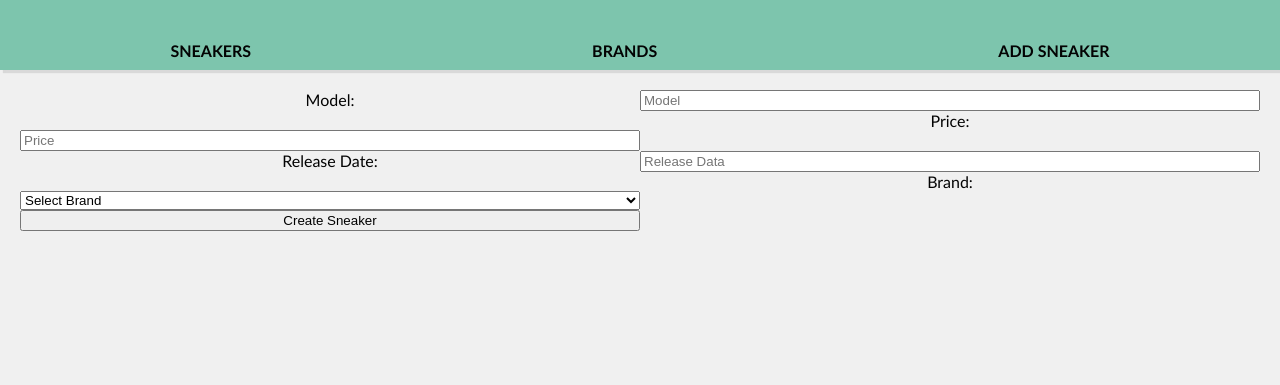
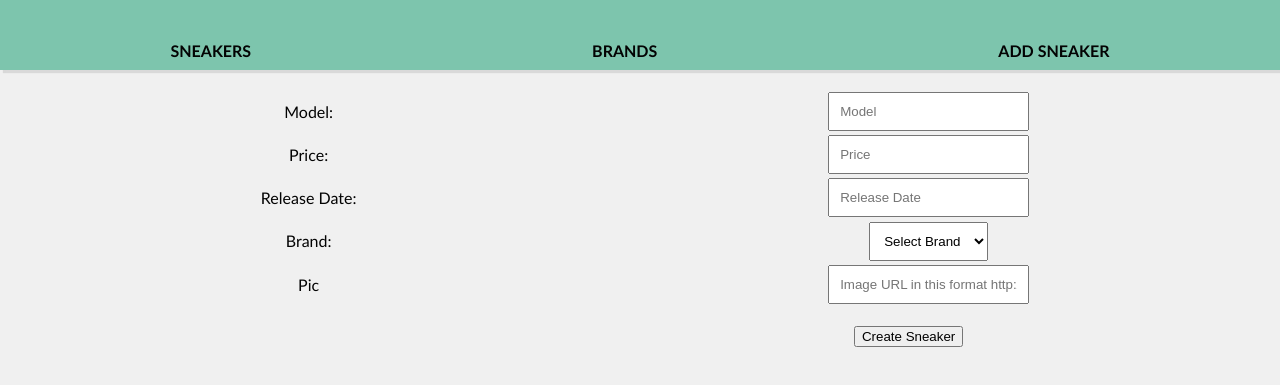
Before and after one commit to wbwilsoniv/sneekpeek, a React (Create React App) app in the folder client/: page / in a window 1280 px wide. Both pictures are taken after a click on the element "ADD SNEAKER". Shown: the part 213-598 px from the top of the page. Built offline with nearby package versions, Linux system fonts and the light colour scheme; no server answers.

Commit message:
added styling for edit and create sneaker as well as brands

```diff
--- a/client/src/components/BrandIndex.jsx
+++ b/client/src/components/BrandIndex.jsx
@@ -25,12 +25,11 @@ class BrandIndex extends Component {
                 {this.state.brands.map( brand => {
                     return (
                         <div className="single-brand" key={brand.id}>
-                            <h4>{brand.name}</h4>
+                            <h4 className="brandName">{brand.name}</h4>
                             <img src={brand.pic_url} className="brandLogo" />
-                            <span>{brand.founded}</span>
-                            <span>{brand.hq}</span>
-                            <p>{brand.about}</p>
-                            <hr />
+                            <h5 className="brandHq">HQ: {brand.hq}</h5>
+                            <h5 className="brandFounded">Founded in {brand.founded}</h5>
+                            <p className="brandDesc">{brand.about}</p>
                         </div>
                     )
                 })}
--- a/client/src/components/CreateSneaker.jsx
+++ b/client/src/components/CreateSneaker.jsx
@@ -38,48 +38,54 @@ class CreateSneaker extends Component {
         return (
             <div className="createSneakerFormDiv">
                 <form onSubmit={this.handleSneakSubmit}>
-                    <label>Model:</label>
+                <label className="modelLabel">Model:</label>
                     <input
                         type="text"
-                        name="model"
+                        className="modelInput"
                         required="required"
                         value={this.state.model}
                         onChange={this.handleChange}
                         placeholder="Model"
                     />
-                    <br />
-                    <label>Price:</label>
+                    <label className="priceLabel">Price:</label>
                     <input
                         type="number"
-                        name="price"
+                        className="priceInput"
                         required="required"
                         value={this.state.price}
                         onChange={this.handleChange}
                         placeholder="Price"
                     />
-                    <br />
-                    <label>Release Date:</label>
+                    <label className="releaseLabel">Release Date:</label>
                     <input
                         type="text"
-                        name="release_date"
+                        className="releaseInput"
                         required="required"
                         value={this.state.release_date}
                         onChange={this.handleChange}
-                        placeholder="Release Data"
+                        placeholder="Release Date"
                     />
-                    <br />
-                    <label>Brand:</label>
+                    <label className="brandLabel">Brand:</label>
                     <select
-                        name="brand_id"
+                        className="brand_id_select"
                         onChange={this.handleChange}
                         required="required">
-                        <option value="default">Select Brand</option>
+                        <option value="" disabled selected hidden>Select Brand</option>
                         <option value="1">Adidas</option>
                         <option value="2">Jordan</option>
                         <option value="3">Nike</option>
                     </select>
-                    <br />
-                    <button type="submit" value="Create Sneaker">Create Sneaker</button>
+                    <label className="picLabel">Pic</label>
+                    <input
+                        type="text"
+                        className="picInput"
+                        value={this.state.sneak_pic}
+                        onChange={this.handleChange}
+                        placeholder="Image URL in this format http://yourImageURL.jpg"
+                        />
+                    <div className="btns">
+                        <button type="submit" value="Create Sneaker">Create Sneaker</button>
+                    </div>
                 </form>
             </div>
         )
--- a/client/src/components/EditSneaker.jsx
+++ b/client/src/components/EditSneaker.jsx
@@ -92,8 +92,10 @@ class EditSneaker extends Component {
                         onChange={this.handleChange}
                         placeholder="Image URL in this format http://yourImageURL.jpg"
                         />
-                    <div><button type="submit" value="Save Sneaker" className="saveBtn">Save</button></div>
-                    <button onClick={this.delete} className="deleteBtn">Delete</button>
+                    <div className="btns">
+                        <button type="submit" value="Save Sneaker" className="saveBtn">Save</button>
+                        <button onClick={this.delete} className="deleteBtn">Delete</button>
+                    </div>
                 </form>
             </div>
           </div>
--- a/client/src/index.css
+++ b/client/src/index.css
@@ -130,7 +130,8 @@ body {
 .createSneakerFormDiv form {
   display: grid;
   padding: 20px;
-  grid-template-areas: 'modelLabel modelInput' 'priceLabel priceInput' 'releaseLabel releaseInput' 'brandLabel brand_id_select' 'picLabel picInput' 'saveBtn deleteBtn';
+  line-height: 145%;
+  grid-template-areas: 'modelLabel modelInput' 'priceLabel priceInput' 'releaseLabel releaseInput' 'brandLabel brand_id_select' 'picLabel picInput' '. btns';
 }
 
 .modelLabel {
@@ -144,7 +145,7 @@ body {
   grid-area: modelInput;
   margin: auto;
   padding: 10px;
-  max-width: 20vw;
+  max-width: 30vw;
 }
 
 .priceLabel {
@@ -158,14 +159,14 @@ body {
   grid-area: priceInput;
   margin: auto;
   padding: 10px;
-  max-width: 20vw;
+  max-width: 30vw;
 }
 
 .releaseInput {
   grid-area: releaseInput;
   margin: auto;
   padding: 10px;
-  max-width: 20vw;
+  max-width: 30vw;
 }
 
 .brandLabel {
@@ -178,7 +179,7 @@ body {
   grid-area: brand_id_select;
   margin: auto;
   padding: 10px;
-  max-width: 20vw;
+  max-width: 30vw;
 }
 
 .releaseLabel {
@@ -197,11 +198,48 @@ body {
   grid-area: picInput;
   margin: auto;
   padding: 10px;
-  max-width: 20vw;
+  max-width: 30vw;
+}
+
+.btns {
+  grid-area: btns;
+  display: flex;
+  padding: 20px 40px 0px 0px;
+  justify-content: space-evenly;
 }
 
 .saveBtn {
-  grid-area: saveBtn;
-  justify-content: end;
+  justify-self: end;
   padding: 10px;
 }
+
+.single-brand {
+  display: grid;
+  grid-template-areas: 'brandName . .' 'brandLogo brandHq .'  'brandLogo brandFounded .' 'brandDesc brandDesc brandDesc';
+  box-shadow: 2px 2px 1px rgba(14, 14, 14, 0.1);
+}
+
+.brandName {
+  grid-area: brandName;
+}
+
+.brandHq {
+  grid-area: brandHq;
+  align-self: center;
+}
+
+.brandFounded {
+  grid-area: brandFounded;
+}
+
+.brandLogo {
+  grid-area: brandLogo;
+  padding-left: 30px;
+  max-width: 30vw;
+}
+
+.brandDesc {
+  grid-area: brandDesc;
+  max-width: 80vw;
+  padding-right: 20px
+}
```
Also changed, not shown: 1 other file (tests, documents, lock files or other folders).
